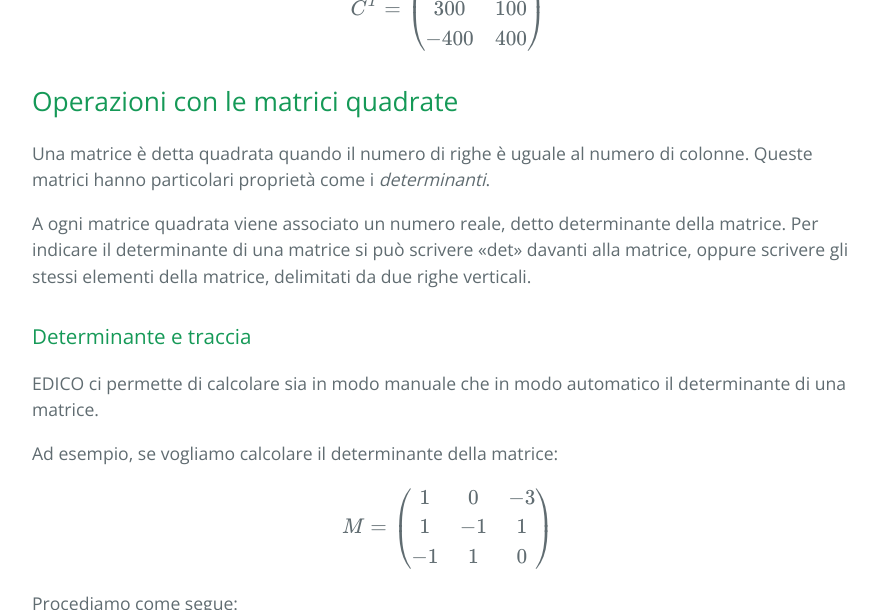
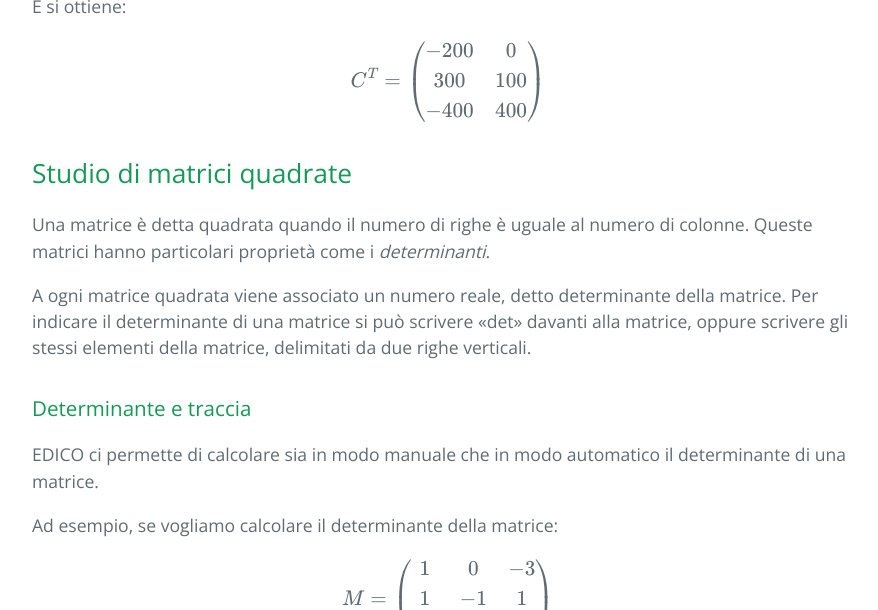
Before and after one commit to edicoIta/edicoita.github.io, a Jekyll site: the page built from docs/matrici/index.md, in a window 1280 px wide and 900 px high, scrolled down 14597 px, cut to the strip 177-787 px from the top of the window. Shown: the whole strip, without its empty margins (192-1070 px from the left). Built offline with Jekyll 4.4.1, drawn with Linux system fonts in a browser that asks for light colours; formulas are drawn with MathJax 3.

Commit message:
Update index.md

```diff
--- a/docs/matrici/index.md
+++ b/docs/matrici/index.md
@@ -326,7 +326,7 @@ C^T=\begin{pmatrix}
 \end{pmatrix}
 $$
 
-## Operazioni con le matrici quadrate
+## Studio di matrici quadrate
 Una matrice è detta quadrata quando il numero di righe è uguale al numero di colonne.
 Queste matrici hanno particolari proprietà come i *determinanti*.
 
```
Also changed, not shown: other parts of docs/matrici/index.md (+1 -1 lines).
